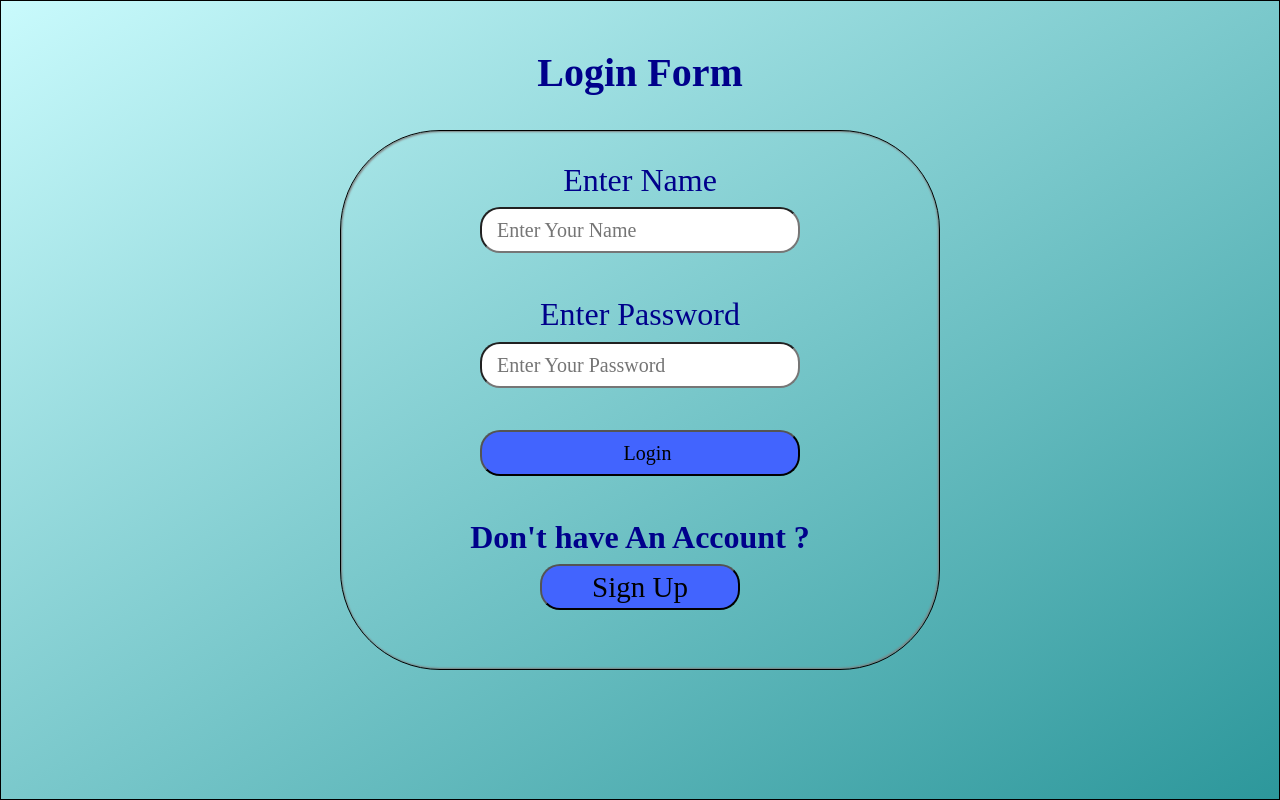
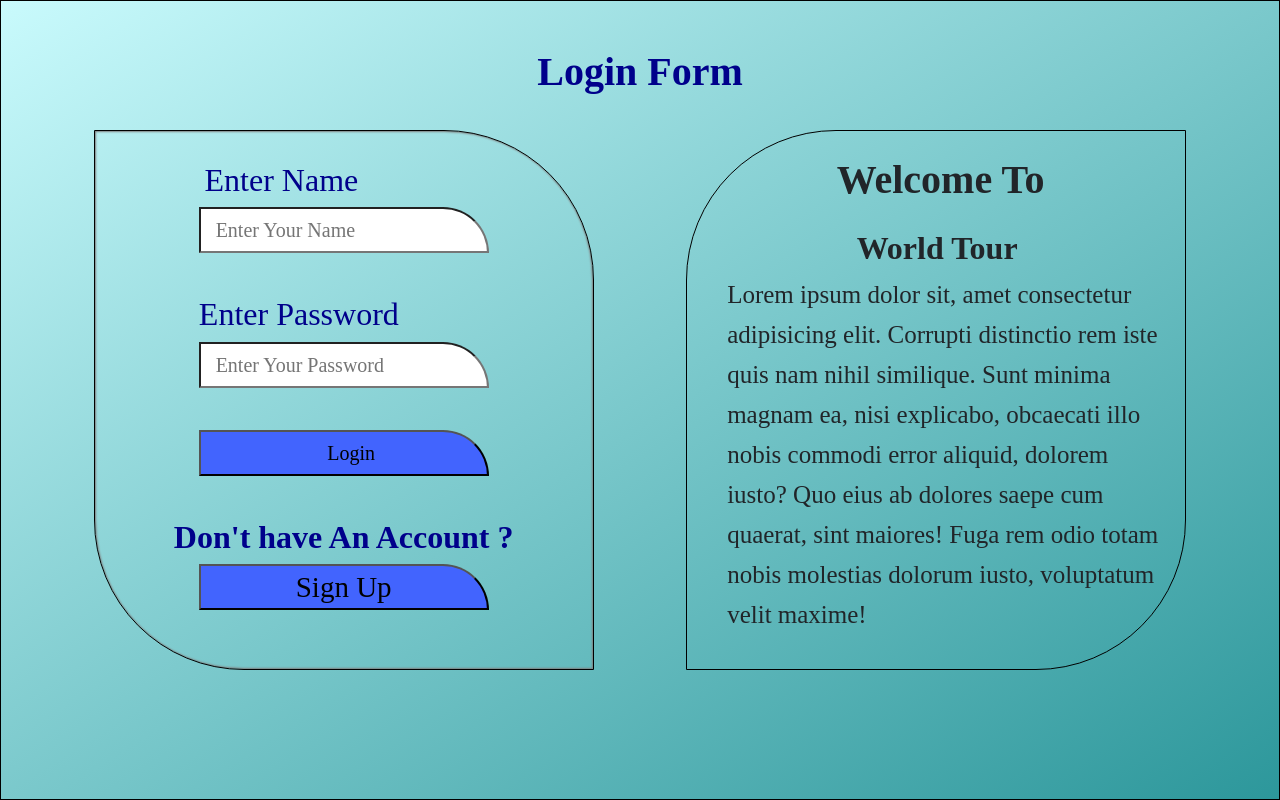
Before and after one commit to jatinparmar24/reactproject1, a React (Vite) app in the folder worldbooking/: page /Login in a window 1280 px wide. Built offline with nearby package versions, Linux system fonts and the light colour scheme.

Commit message:
edit react login project

```diff
--- a/worldbooking/src/App.css
+++ b/worldbooking/src/App.css
@@ -5,6 +5,9 @@
   font-family: 'Geramond',serif;
 }
 
+section{
+  overflow-x: hidden;
+}
 
 
 
@@ -86,7 +89,7 @@ width: 340px;
 font-size: 25px;
 border-radius: 40px;
 color: darkblue;
-box-shadow: inset 1px 1px 2px grey,inset -1px -1px 2px grey;
+box-shadow:  1px 1px 2px grey, -1px -1px 2px grey;
 }
 
 
@@ -113,13 +116,45 @@ box-shadow: inset 1px 1px 2px grey,inset -1px -1px 2px grey;
   width: 100%;
   height: 100vh;
   border: 1px solid black;
-  position: relative;
   background: linear-gradient(to bottom right,rgba(153, 246, 250, 0.529),rgba(34, 146, 150, 0.951));
   display: flex;
-  justify-content: center;
+  justify-content: space-evenly;
   align-items: center;
 }
 
+.loginside{
+  width: 500px;
+  height: 540px;
+  border: 1px solid black;
+  border-top-left-radius: 150px;
+  border-bottom-right-radius: 150px;
+  transition: transform 0.3s ease,translate 0.3s ease;
+}
+
+.loginside:hover{
+  transform: scale(1.02);
+  translate: 0 -5px;
+}
+
+.loginside h1{
+  margin-left: 30%;
+  font-weight: 700;
+  margin-top: 5%;
+}
+
+.loginside h2{
+  margin-left: 34%;
+  font-weight: 700;
+  margin-top: 5%;
+}
+
+.loginside p{
+  font-size: 25px;
+  margin-left: 5%;
+  margin-right: 3%;
+  margin-left: 8%;
+  line-height: 40px;
+}
 
 .loginhead{
   position: absolute;
@@ -131,14 +166,14 @@ box-shadow: inset 1px 1px 2px grey,inset -1px -1px 2px grey;
 .logincenter{
   color: black;
   z-index: 1000;
-  width: 600px;
+  width: 500px;
   height: 540px;
   border: 1px solid black;
-  position: absolute;
   padding-top: 30px;
   text-align: center;
   line-height: 42px;
-  border-radius: 100px;
+  border-top-right-radius: 150px;
+  border-bottom-left-radius: 150px;
   box-shadow: inset 1px 1px 2px grey,inset -1px -1px 2px grey;
   transition: transform 0.3s ease,translate 0.3s ease;
 
@@ -153,34 +188,36 @@ box-shadow: inset 1px 1px 2px grey,inset -1px -1px 2px grey;
 .logincenter h1{
   font-size: 32px;
   color: darkblue;
+  margin-left: -25%;
 }
 
 .logincenter button{
-  width: 200px;
+  width: 290px;
   font-size: 29px;
-  border-radius: 20px;
+  border-top-right-radius: 100px;
   font-weight: 500;
 }
 
 .logincenter button:hover{
   transition: 2s;
-width: 250px;
+width: 290px;
 font-size: 35px;
 border-radius: 40px;
 box-shadow: inset 1px 1px 2px grey,inset -1px -1px 2px grey;
 }
 
 .logincenter input{
-  width: 320px;
+  width: 290px;
   padding-left: 15px;
   font-size: 20px;
-  border-radius: 20px;
+  /* border-radius: 20px; */
+  border-top-right-radius: 100px;
 
 }
 
 .logincenter input:hover{
 transition: 2s;
-width: 350px;
+width: 290px;
 font-size: 25px;
 border-radius: 40px;
 color: darkblue;
--- a/worldbooking/src/Component/Login.jsx
+++ b/worldbooking/src/Component/Login.jsx
@@ -65,7 +65,7 @@ function Login(){
                      <h1>Enter Name</h1>
                      <input type="text" name="name" onChange={inplog} placeholder="Enter Your Name" required /> <br /> <br />
 
-                     <h1>Enter Password </h1>
+                     <h1 style={{marginLeft:"-18%"}}>Enter Password </h1>
                      <input type="text" name="password" onChange={inplog} placeholder="Enter Your Password" required /> <br /> <br />
 
                      <input type="submit" value="Login" className="loginsub" /><br /> <br />
@@ -77,6 +77,14 @@ function Login(){
 
              </div>
 
+             <div className="loginside">
+              <h1>Welcome To</h1>
+              <h2>World Tour</h2>
+              <p>Lorem ipsum dolor sit, amet consectetur adipisicing elit. Corrupti distinctio rem iste quis nam nihil similique. Sunt minima magnam ea, nisi explicabo, obcaecati illo nobis commodi error aliquid, dolorem iusto? Quo eius ab dolores saepe cum quaerat, sint maiores! Fuga rem odio totam nobis molestias dolorum iusto, voluptatum velit maxime!</p>
+
+
+             </div>
+
 
           </section>
         </>
```
